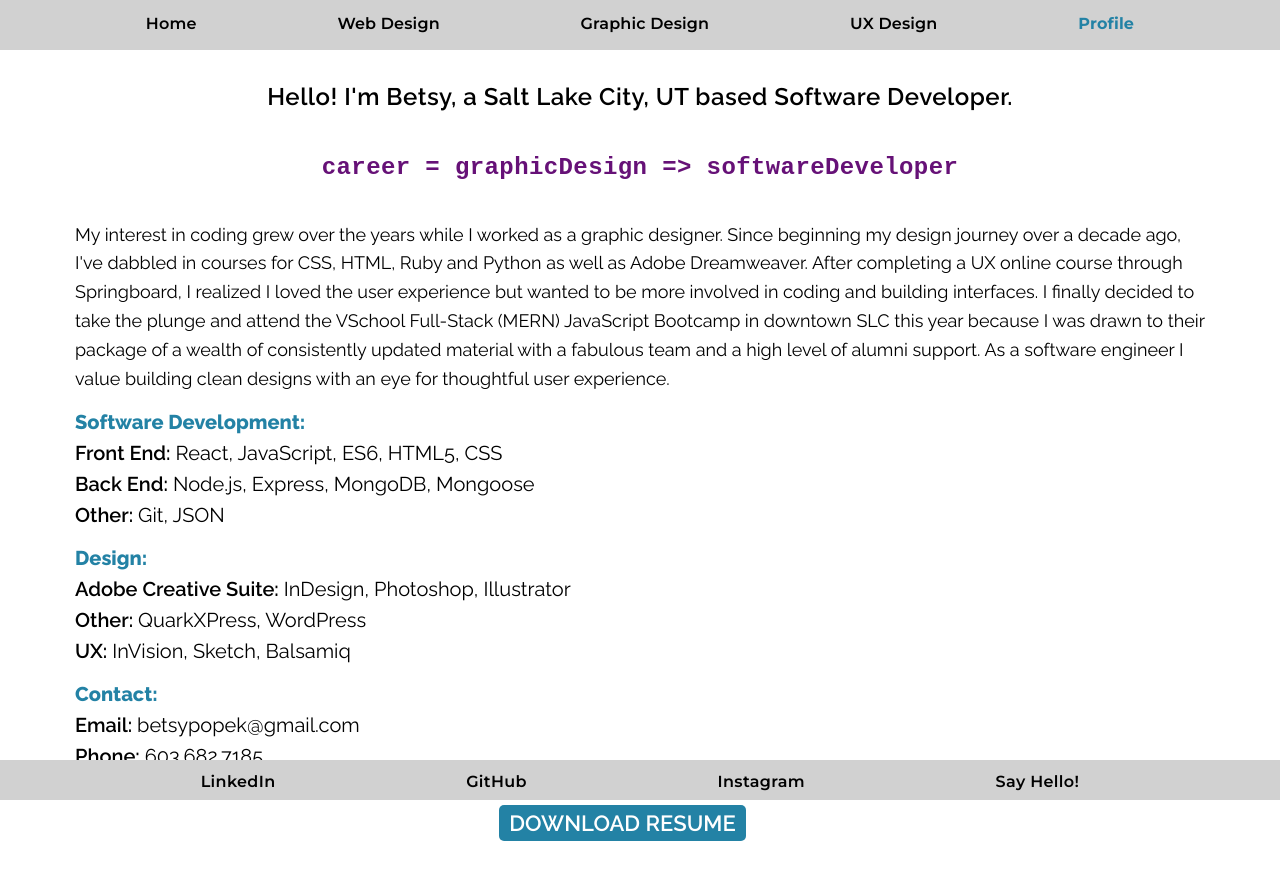
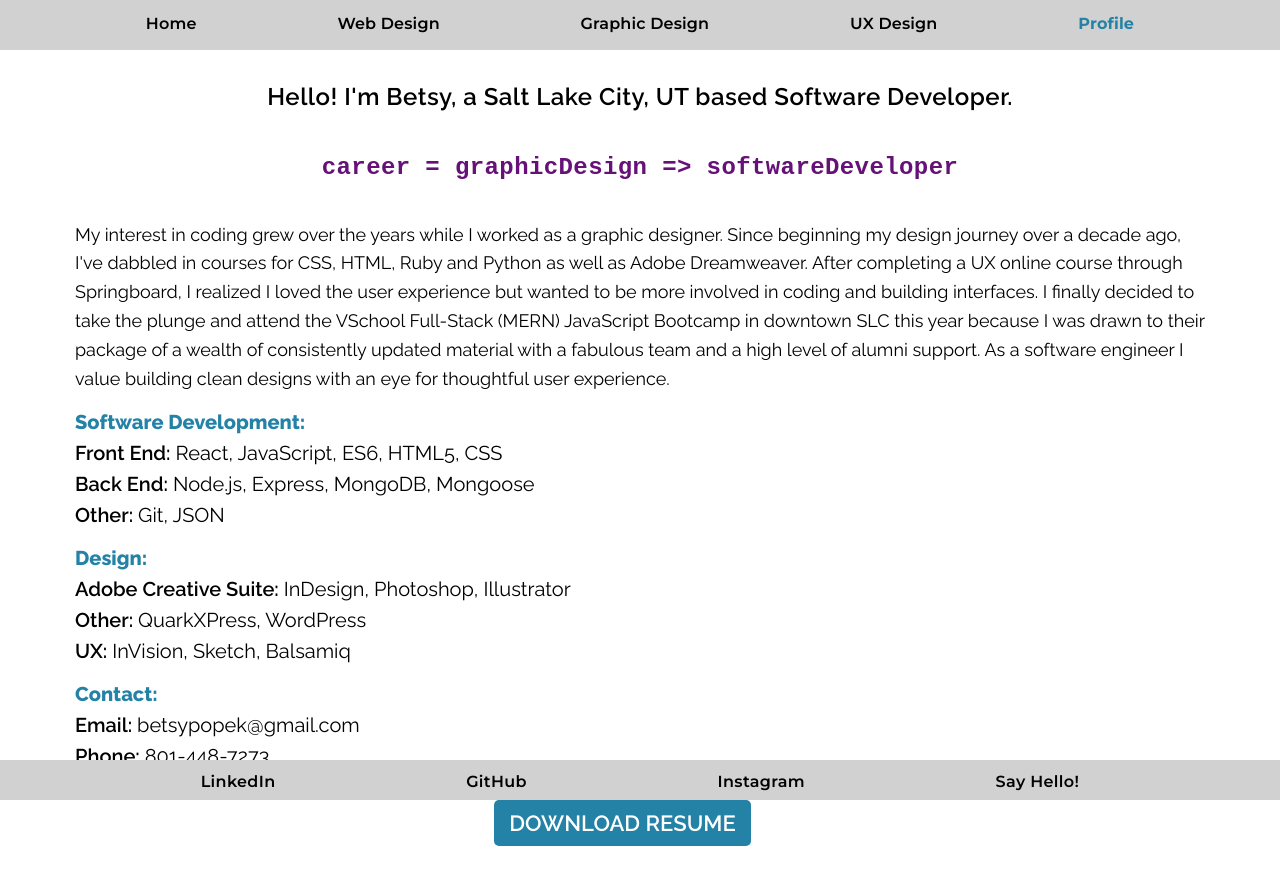
Before and after one commit to BPopek/bp-portfolio, a React (Create React App) app: page /profile in a window 1280 px wide. Shown: the top 884 px of the page. Built offline with nearby package versions, Linux system fonts and the light colour scheme; the HTML template or start-up script is replaced by a standard one.

Commit message:
more tweaks

```diff
--- a/src/Main-Pages-Folder/Profile.js
+++ b/src/Main-Pages-Folder/Profile.js
@@ -24,7 +24,7 @@ function Profile () {
             <h5 className='profileHeader'>Contact:</h5>
             {/* <p className='profileSmHead'>Email: <span className='profileDetail'>betsypopek@gmail.com</span></p> */}
             <p className='profileSmHead'>Email: <a href="mailto:betsypopek@gmail.com" className='profileDetailEmail'>betsypopek@gmail.com</a></p>
-            <p className='profileSmHeadPhone'>Phone: <span className='profileDetail'>603.682.7185</span></p>
+            <p className='profileSmHeadPhone'>Phone: <span className='profileDetail'>801-448-7273</span></p>
             <a download href={BPopekResume}  className='resumeLink'>DOWNLOAD RESUME</a>
         </div>
         </>
--- a/src/appMainStyles.scss
+++ b/src/appMainStyles.scss
@@ -80,7 +80,7 @@ $darkgrey: #666;
     }
     @media (min-width: 750px) {
         font-size: 16px;
-        line-height: 1.50;
+        line-height: 1.5;
     }
 }
 .footCont {
@@ -333,7 +333,7 @@ $darkgrey: #666;
 .profile2 {
     text-align: center;
     margin-right: 35px;
-    margin-bottom: 75px;
+    margin-bottom: 100px;
 }
 .welcome {
     font-family: $primaryMainFont;
@@ -366,7 +366,7 @@ $darkgrey: #666;
     &:hover {
         color: $primaryAccentColor;
         transform: scale(1.25, 1.25);
-        transition: ease-in-out 250ms;
+        transition: ease-in-out 500ms;
     }
 
     @media (min-width: 400px) {
@@ -497,14 +497,14 @@ $darkgrey: #666;
 }
 .resumeLink {
     font-family: $primaryMainFont;
-    margin: 25px 35px 100px 35px;
+    margin: 35px 35px 125px;
     font-size: 15px;
     text-align: center;
     text-decoration: none;
     background-color: $primaryAccentColor;
     color: white;
     font-weight: 600;
-    padding: 5px 10px;
+    padding: 10px 15px;
     border-radius: 5px;
 
     &:hover {
```
